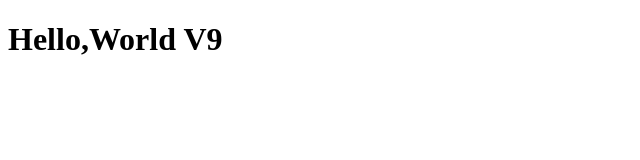
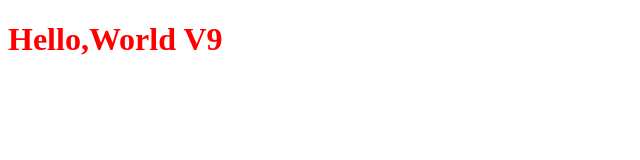
Before and after one commit to Phatcharaphon123/learn-git, a plain HTML site: page index.html in a window 1280 px wide. Shown: the whole page, without its empty margins (0-640 px from the left). Drawn offline with Linux system fonts and the light colour scheme.

Commit message:
add title color

```diff
--- a/index.html
+++ b/index.html
@@ -3,9 +3,10 @@
 <head>
     <meta charset="UTF-8">
     <meta name="viewport" content="width=device-width, initial-scale=1.0">
+    <link rel="stylesheet" href="style.css">
     <title>Document</title>
 </head>
 <body>
-    <h1>Hello,World V9</h1>
+    <h1 class="title">Hello,World V9</h1>
 </body>
 </html>
--- a/style.css
+++ b/style.css
@@ -0,0 +1,3 @@
+.title{
+    color: red;
+}
```
